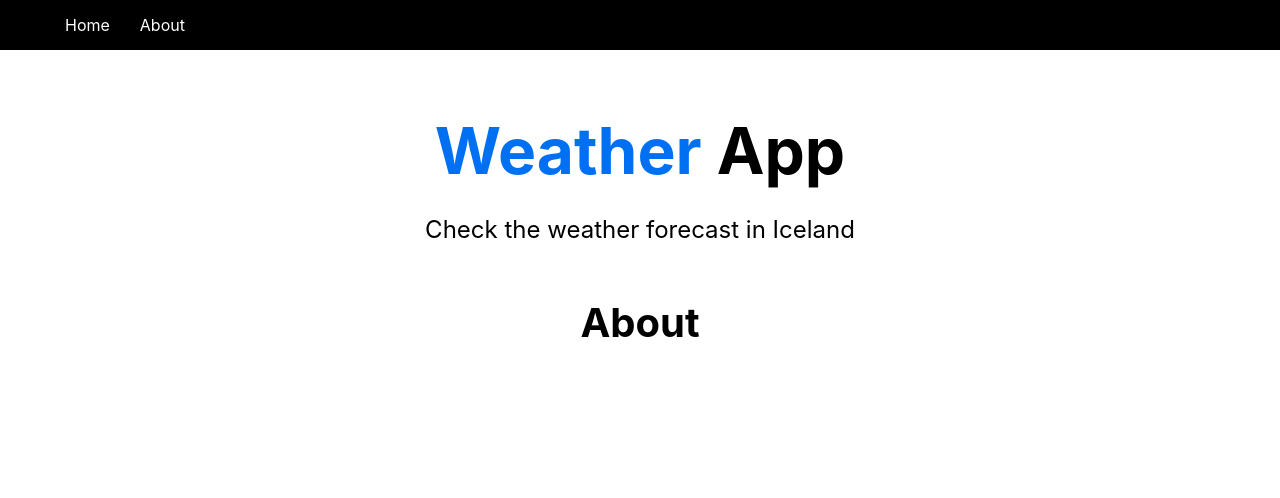
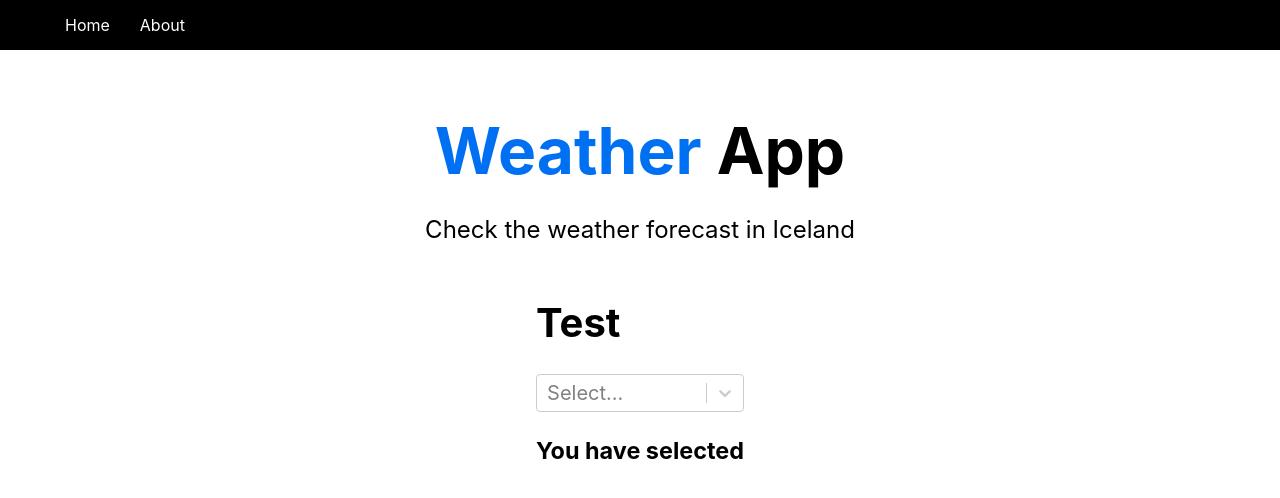
Before and after one commit to GameBoyYeet/weather-app-next, a Next.js app: page /about in a window 1280 px wide. Shown: the top 498 px of the page. Built offline with nearby package versions, Linux system fonts and the light colour scheme.

Commit message:
added dropdown with react-select

```diff
--- /dev/null
+++ b/components/Stations.js
@@ -0,0 +1,14 @@
+export const stations = [
+    {
+        id: 1,
+        name: "Reykjavik"
+    },
+    {
+        id: 2,
+        name: "Akureyri"
+    },
+    {
+        id: 3,
+        name: "Keflavik",
+    }
+]
--- a/package.json
+++ b/package.json
@@ -9,6 +9,7 @@
   },
   "dependencies": {
     "axios": "^0.24.0",
+    "downshift": "^6.1.7",
     "next": "12.0.4",
     "react": "17.0.2",
     "react-dom": "17.0.2",
--- a/pages/about.js
+++ b/pages/about.js
@@ -1,15 +1,50 @@
 import Head from 'next/head'
+import SelectSearch from 'react-select-search';
+import fuzzySearch from "../components/fuzzySearch"
+import { stations } from "../components/Stations"
 import React, { useEffect, useState } from "react";
-import SelectSearch from 'react-select-search';
+import Select from 'react-select'
 
-const about = (props) => {
+export default function Home({  }) {
 
-    return (
-        <>
-           <h1>About</h1>
-        </>
-    );
+  // Display selected value
+
+  const [id, setID] = useState();
+
+
+  return (
+    // Have to have a single parent element but does not have to be a div
+    <div>
+
+      <head>
+        <title>Test</title>
+      </head>
+
+      <h1>Test</h1>
+
+        <Select
+            value={id}
+            onChange={setID}
+            options={stations.map(({ id, name }) => ({ value: id, label: name }))}
+        />
+
+        <h3>You have selected {} </h3>
+
+
+
+    </div>
+  )
 }
 
+// export const getServerSideProps = async (context) => {
+//   const res = await fetch (`https://apis.is/weather/observations/en?stations=${context.query.stations}`)
+//   const data = await res.json();
+//   const stations = data.results
 
-export default about
+//   return {
+//     props: {
+//       stations
+//     }
+//   }
+
+// }
```
Also changed, not shown: pages/index.js (+6 -6 lines), 1 other file (tests, documents, lock files or other folders).
